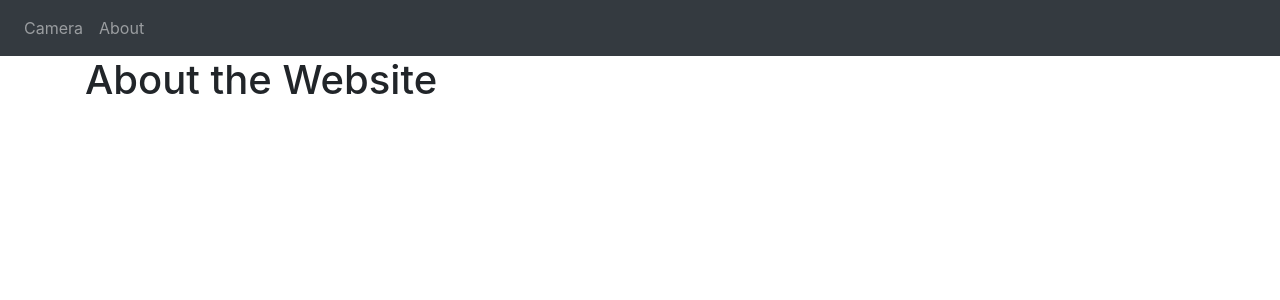
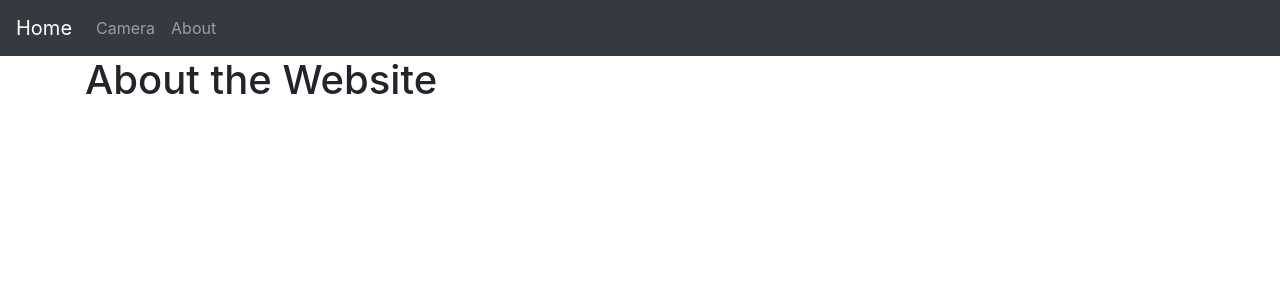
Before and after one commit to mitulgarg/ADHD_website, a Python web app: template templates/about.html in a window 1280 px wide. Shown: the top 300 px of the page. Run offline with Jinja, Linux system fonts and the light colour scheme; the template is opened without the code that fills it, so the values that code supplies are empty; some libraries are stand-ins or nearby versions.

Commit message:
added home tab

```diff
--- a/templates/index.html
+++ b/templates/index.html
@@ -8,6 +8,7 @@
 </head>
 <body>
     <nav class="navbar navbar-expand-lg navbar-dark bg-dark">
+        <a class="navbar-brand" href="/">Home</a>
         <button
           class="navbar-toggler"
           type="button"
```
